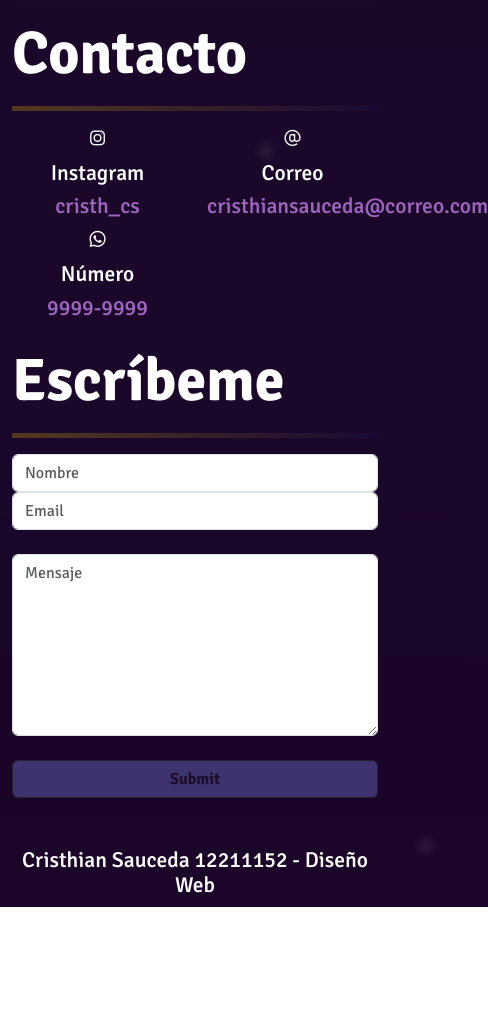
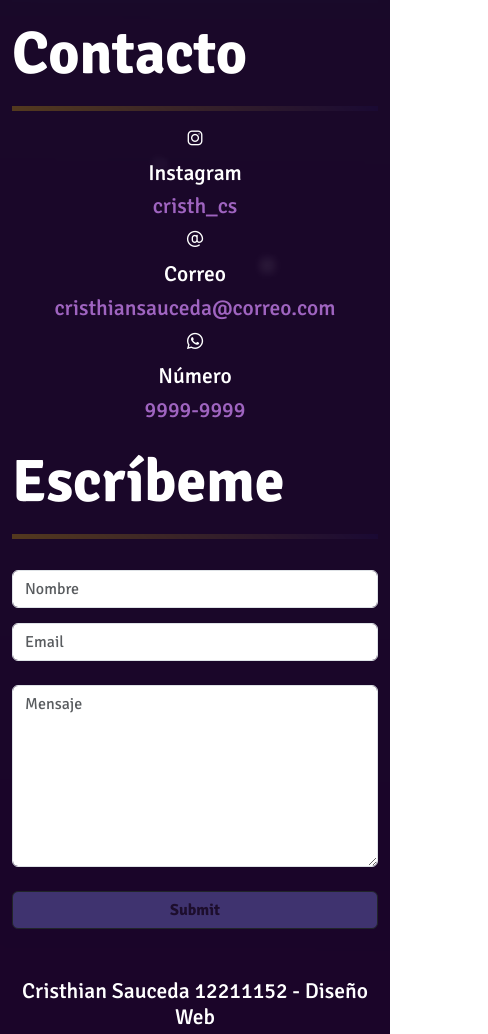
Before and after one commit to CristhianSauceda/Portafolio-personal, a plain HTML site: page index.html in a window 390 px wide. Shown: the part 4774-5808 px from the top of the page, 488 px wide, since content can reach past the window. Before the commit the page ends 5681 px from the top, so only its background shows below. Drawn offline with nearby package versions, Linux system fonts and the light colour scheme.

Commit message:
Add files via upload

```diff
--- a/css/css.css
+++ b/css/css.css
@@ -162,3 +162,7 @@ footer{
 	text-align: center;
 	padding-top: 50px;
 }
+
+input{
+	margin-top: 15px;
+}
--- a/index.html
+++ b/index.html
@@ -228,17 +228,17 @@
 			<h2>Contacto</h2>
 			<hr>
 			<div class="row">
-			<article class="col-lg-4 col-sm-6 col-6">
+			<article class="col-lg-4 col-sm-6 col-12">
 					<h4><i class="lab la-instagram"></i></h4>
 				<h4>Instagram</h4>
 				<h4 class="con">cristh_cs</h4>
 			</article>
-			<article class="col-lg-4 col-sm-6 col-6">
+			<article class="col-lg-4 col-sm-6 col-12">
 					<h4><i class="las la-at"></i></h4>
 				<h4>Correo</h4>
 				<h4 class="con">cristhiansauceda@correo.com</h4>
 			</article>
-			<article class="col-lg-4 col-sm-6 col-6">
+			<article class="col-lg-4 col-sm-6 col-12">
 					<h4><i class="lab la-whatsapp"></i></h4>
 				<h4>Número</h4>
 				<h4 class="con">9999-9999</h4>
@@ -253,7 +253,7 @@
 		<h2>escríbeme</h2>
 		<hr>
 						<div class="row mt-6">
-							<article class="col-lg-6 col-sm-12">
+							<article class="col-lg-6 col-sm-12 col-12">
 								<input type="text" name="nombre" class="form-control" required placeholder="Nombre">
 							</article>
 							<article class="col-lg-6 col-sm-12">
@@ -262,13 +262,13 @@
 						</div>
 
 						<div class="row mt-4">
-							<article class="col-lg-12">
+							<article class="col-lg-12 col-12">
 								<textarea name="mensaje" rows="7" class="form-control" required placeholder="Mensaje"></textarea>
 							</article>
 						</div>
 
 						<div class="row mt-4">
-							<article class="col-lg-12">
+							<article class="col-lg-12 col-12">
 								<button type="submit" class="btn btn-dark w-100">Submit</button>
 							</article>
 					</div>
```
